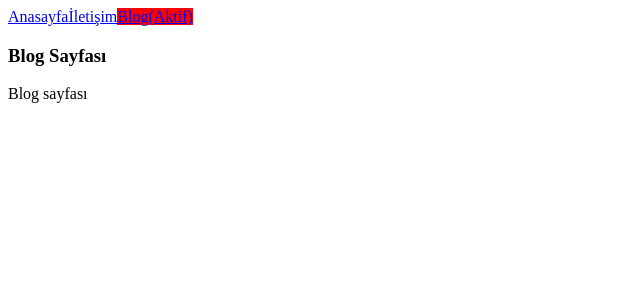
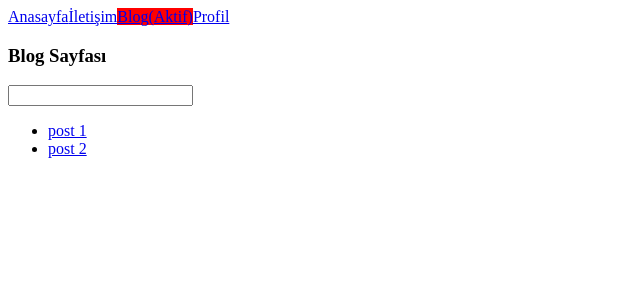
Before and after one commit to berdanasen/react-starter-kit, a React (Create React App) app: page /blog in a window 1280 px wide. Shown: the top 300 px of the page, without its empty margins (0-640 px from the left). Built offline with nearby package versions, Linux system fonts and the light colour scheme; sample sign-in values are in the browser's storage.

Commit message:
react router v6 part2

```diff
--- a/src/App.js
+++ b/src/App.js
@@ -1,4 +1,4 @@
-import { Routes, Route, Link, NavLink } from "react-router-dom";
+import { Routes, Route, Link, NavLink, useRoutes, generatePath } from "react-router-dom";
 import Home from "./pages/Home";
 import Contact from "./pages/Contact";
 import BlogLayout from "./pages/blog";
@@ -7,39 +7,45 @@ import Post from "./pages/blog/Post";
 import Blog from "./pages/blog/Blog";
 import Blog404 from "./pages/blog/404";
 import Page404 from "./pages/404";
+import Profile from "./pages/Profile";
+import AuthLayout from "./pages/auth/AuthLayout";
+import Login from "./pages/auth/Login";
+import PrivateRoute from "./components/PrivateRoute";
+import HomeLayout from "./pages/HomeLayout";
+
+import routes from "./routes"
+import { url } from "./utils"
 
 function App () {
+  // console.log(generatePath('post/:id/:url', { id:2, url: 'test-url'}))
+  console.log(url('home.blog.post', {
+    id: 3,
+    url: 'test-ank'
+  }))
 
-  return (
-    <>
-      <nav>
-        <NavLink to="/" className={({ isActive }) => isActive && 'aktif'}>Anasayfa</NavLink>
-        <NavLink to="/contact" style={({ isActive }) => ({
-          backgroundColor: isActive ? 'red' : 'transparent'
-        })}>İletişim</NavLink>
-        <NavLink to="/blog">
-          {({ isActive }) => (
-            <>
-              Blog
-              {isActive && '(Aktif)'}
-            </>
-          )}
-        </NavLink>
-      </nav>
-      <Routes>
-        <Route path="/" element={<Home />} />
-        <Route path="/contact" element={<Contact />} />
-        <Route path="/blog" element={<BlogLayout />}>
-          <Route index={true} element={<Blog />} />
-          <Route path="categories" element={<Categories />} />
-          <Route path="post/:id/:url" element={<Post />} />
-          <Route path="*" element={<Blog404 />} />
-        </Route>
-        <Route path="*" element={<Page404 />} />
-      </Routes>
-    </>
+  return useRoutes(routes)
 
-  )
+  // return (
+  //   <>
+  //     <Routes>
+  //       <Route path="/" element={<HomeLayout />} >
+  //         <Route index={true} element={<Home />} />
+  //         <Route path="/contact" element={<Contact />} />
+  //         <Route path="/blog" element={<BlogLayout />}>
+  //           <Route index={true} element={<Blog />} />
+  //           <Route path="categories" element={<Categories />} />
+  //           <Route path="post/:id/:url" element={<Post />} />
+  //           <Route path="*" element={<Blog404 />} />
+  //         </Route>
+  //         <Route path="/profile" element={<PrivateRoute><Profile/></PrivateRoute>} />
+  //       </Route>
+  //       <Route path="/auth" element={<AuthLayout/>} >
+  //         <Route path="login" element={<Login />} />
+  //       </Route>
+  //       <Route path="*" element={<Page404 />} />
+  //     </Routes>
+  //   </>
+  // )
 }
 
 export default App;
--- /dev/null
+++ b/src/components/PrivateRoute.js
@@ -0,0 +1,17 @@
+import { useAuth } from "../context/PageAuthContext"
+import { Navigate, useLocation } from "react-router-dom"
+
+export default function PrivateRoute({ children }) {
+    // kullanıcı oturum açmış mı?
+    // eğer oturum açmamışsa yönlendirme işlemi yap
+    // eğer oturum açmışsa children'ı return et
+
+    const { user } = useAuth()
+    const location = useLocation()
+    if(!user) {
+        return <Navigate to="/auth/login" replace={true} state={{
+            return_url: location.pathname + location.search
+        }} />
+    }
+    return children
+}
--- /dev/null
+++ b/src/context/PageAuthContext.js
@@ -0,0 +1,23 @@
+import { createContext, useContext, useState, useEffect } from "react"
+
+const Context = createContext()
+export const AuthProvider = ({children}) => {
+
+    const [user, setUser] = useState(JSON.parse(localStorage.getItem('user')) || false)
+
+    const data = {
+        user,
+        setUser
+    }
+
+    useEffect(() => {
+        localStorage.setItem('user', JSON.stringify(user))
+    }, [user])
+
+    return (
+        <Context.Provider value={data}>
+            {children}
+        </Context.Provider>
+    )
+}
+export const useAuth = () => useContext(Context)
--- a/src/index.js
+++ b/src/index.js
@@ -3,8 +3,11 @@ import ReactDOM from 'react-dom/client';
 import App from './App';
 import { BrowserRouter } from 'react-router-dom';
 import './routestyle.css';
+import { AuthProvider } from './context/PageAuthContext';
 
 const root = ReactDOM.createRoot(document.getElementById('root'));
 root.render(<BrowserRouter>
-    <App />
+    <AuthProvider>
+        <App />
+    </AuthProvider>
 </BrowserRouter>);
--- /dev/null
+++ b/src/pages/HomeLayout.js
@@ -0,0 +1,28 @@
+import { NavLink, Outlet } from "react-router-dom";
+import { url } from "../utils"
+
+export default function HomeLayout() {
+    return (
+        <>
+            <nav>
+                <NavLink to={url('home')} className={({ isActive }) => isActive && 'aktif'}>Anasayfa</NavLink>
+                <NavLink to={url('home.contact')} style={({ isActive }) => ({
+                backgroundColor: isActive ? 'red' : 'transparent'
+                })}>İletişim</NavLink>
+                <NavLink to={url('home.blog')}>
+                 {({ isActive }) => (
+                    <>
+                     Blog
+                    {isActive && '(Aktif)'}
+                    </>
+                 )}
+                </NavLink>
+                <NavLink to={url('home.profile')} style={({ isActive }) => ({
+                backgroundColor: isActive ? 'red' : 'transparent'
+                })}>Profil</NavLink>
+            </nav>
+            <Outlet />
+        </>
+
+    )
+}
--- /dev/null
+++ b/src/pages/Profile.js
@@ -0,0 +1,18 @@
+import { useAuth } from "../context/PageAuthContext"
+import { Link } from "react-router-dom";
+
+export default function Profile()  {
+
+    const { setUser, user } = useAuth()
+    const logoutHandle = () => {
+        setUser(false)
+    }
+
+    return (
+        <div>
+            Profil sayfası
+            {!user && <Link to="/auth/login">Giriş yap</Link>}
+            {user && <button onClick={logoutHandle}>Çıkış yap</button>}
+        </div>
+    )
+}
--- /dev/null
+++ b/src/pages/auth/AuthLayout.js
@@ -0,0 +1,5 @@
+import { Outlet } from "react-router-dom"
+
+export default function AuthLayout() {
+    return <Outlet />
+}
--- /dev/null
+++ b/src/pages/auth/Login.js
@@ -0,0 +1,31 @@
+import { useAuth } from "../../context/PageAuthContext"
+import { useNavigate, useLocation } from "react-router-dom"
+
+export default function Login() {
+
+    const navigate = useNavigate()
+    const location = useLocation()
+    const { setUser } = useAuth()
+
+    console.log(location)
+
+    const loginHandle = () => {
+        setUser({
+            id: 1,
+            username: 'berdo'
+        })
+        navigate(location?.state?.return_url || '/', {
+            replace: true,
+            state: {
+                name: 'berdo'
+            }
+        })
+    }
+
+    return (
+        <div>
+            Login page
+            <button onClick={loginHandle}>Giriş yap</button>
+        </div>
+    )
+}
--- a/src/pages/blog/Blog.js
+++ b/src/pages/blog/Blog.js
@@ -1,7 +1,48 @@
+import { Link, useSearchParams } from "react-router-dom"
+import { url } from "../../utils"
+import { useState, useEffect } from "react"
+
 export default function Blog() {
+
+    const [searchParams, setSearchParams] = useSearchParams()
+    const [search, setSearch] = useState(searchParams.get('search') || '')
+
+    useEffect(() => {
+        searchParams.set('search', search)
+        if (!search) {
+            searchParams.delete('search')
+        }
+        setSearchParams(Object.fromEntries([...searchParams]))
+    }, [search])
+
+    const posts = [
+        {
+            id: 1,
+            title: 'post 1',
+            url: 'post-1'
+        },
+        {
+            id: 2,
+            title: 'post 2',
+            url: 'post-2'
+        }
+    ]
+
     return (
         <div>
-            Blog sayfası
+
+            <input type="text" defaultValue={search} onChange={e => setSearch(e.target.value)} />
+
+            <ul>
+                {posts.map(post => (
+                    <li>
+                        <Link to={url('home.blog.post', {
+                            id: post.id,
+                            url: post.url
+                        })}>{post.title}</Link>
+                    </li>
+                ))}
+            </ul>
         </div>
     )
 }
--- /dev/null
+++ b/src/routes.js
@@ -0,0 +1,96 @@
+import Home from "./pages/Home";
+import Contact from "./pages/Contact";
+import BlogLayout from "./pages/blog";
+import Categories from "./pages/blog/Categories";
+import Post from "./pages/blog/Post";
+import Blog from "./pages/blog/Blog";
+import Blog404 from "./pages/blog/404";
+import Page404 from "./pages/404";
+import Profile from "./pages/Profile";
+import AuthLayout from "./pages/auth/AuthLayout";
+import Login from "./pages/auth/Login";
+import PrivateRoute from "./components/PrivateRoute";
+import HomeLayout from "./pages/HomeLayout";
+
+const routes = [
+    {
+        path: '/',
+        name: 'home',
+        element: <HomeLayout />,
+        children: [
+            {
+                index: true,
+                name: 'index',
+                element: <Home />
+            },
+            {
+                path: 'contact',
+                name: 'contact',
+                element: <Contact />
+            },
+            {
+                path: 'blog',
+                name: 'blog',
+                element: <BlogLayout />,
+                auth: true,
+                children: [
+                    {
+                        index: true,
+                        name: 'index',
+                        element: <Blog />
+                    },
+                    {
+                        path: 'categories',
+                        name: 'categories',
+                        element: <Categories />
+                    },
+                    {
+                        path: 'post/:id/:url',
+                        name: 'post',
+                        element: <Post />
+                    },
+                    {
+                        path: '*',
+                        name: 'notFound',
+                        element: <Blog404 />
+                    }
+                ]
+            },
+            {
+                path: 'profile',
+                name: 'profile',
+                element: <Profile/>,
+                auth: true
+            }
+        ]
+    },
+    {
+        path: '/auth',
+        name: 'auth',
+        element: <AuthLayout/>,
+        children: [
+            {
+                path: 'login',
+                name: 'login',
+                element: <Login />
+            }
+        ]
+    },
+    {
+        path: '*',
+        name: 'notFound',
+        element: <Page404/>
+    }
+]
+
+const authMap = routes => routes.map(route => {
+    if (route?.auth) {
+        route.element = <PrivateRoute>{route.element}</PrivateRoute>
+    }
+    if (route?.children) {
+        route.children = authMap(route.children)
+    }
+    return route
+})
+
+export default authMap(routes)
--- /dev/null
+++ b/src/utils.js
@@ -0,0 +1,19 @@
+import routes from "./routes"
+import { generatePath } from "react-router-dom"
+
+export const url = (path, params={}) => {
+    let lastRoute, url
+    // home, blog, categories
+    // lastRoute = {Home..}
+    // url = /
+    path.split('.').map(p => {
+        if (!lastRoute) {
+            lastRoute = routes.find(r => r.name === p)
+            url = lastRoute.path
+        } else {
+            lastRoute = lastRoute.children.find(r => r.name === p)
+            url += '/' + lastRoute.path
+        }
+    })
+    return generatePath(url.replace(/\/\//gi, '/'), params)
+}
```
